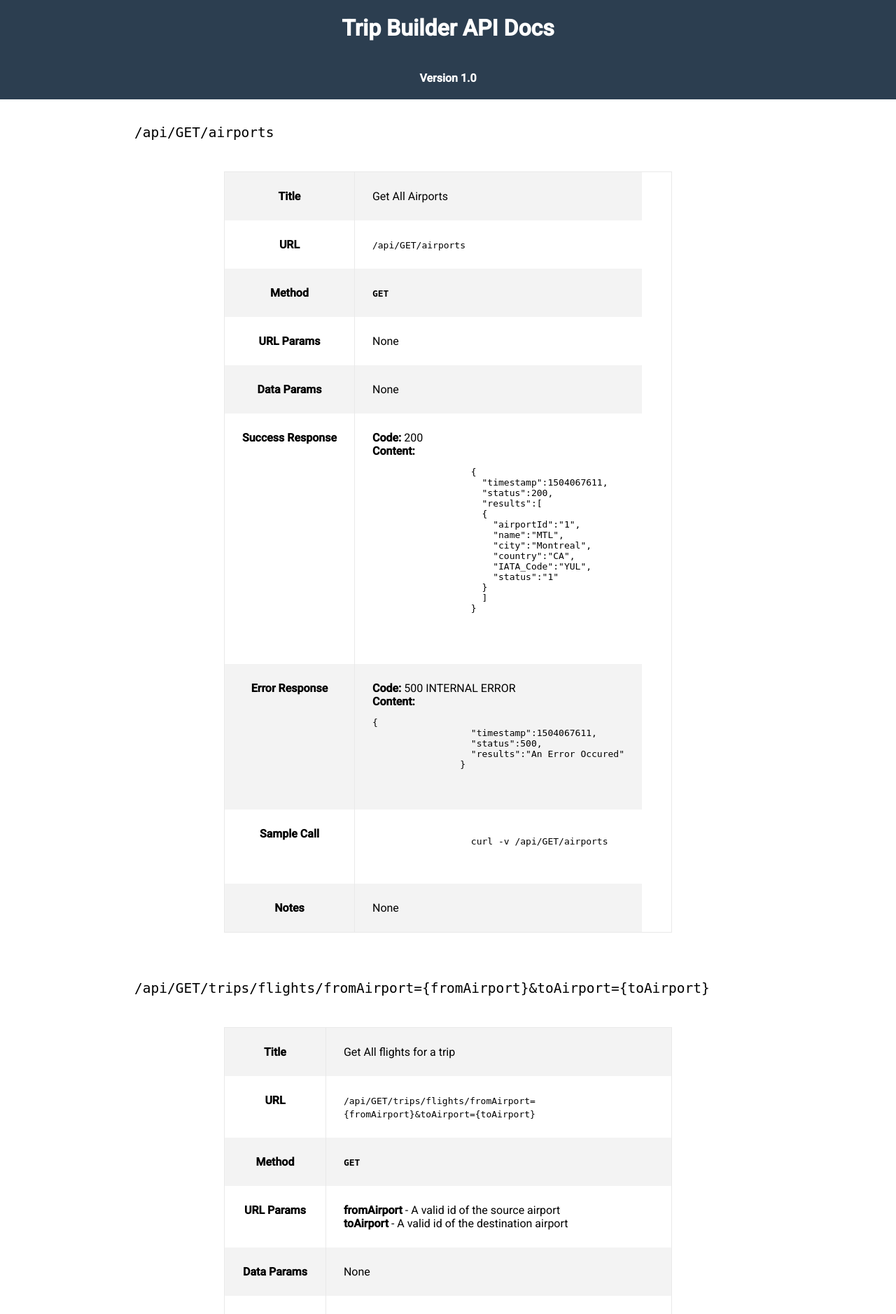
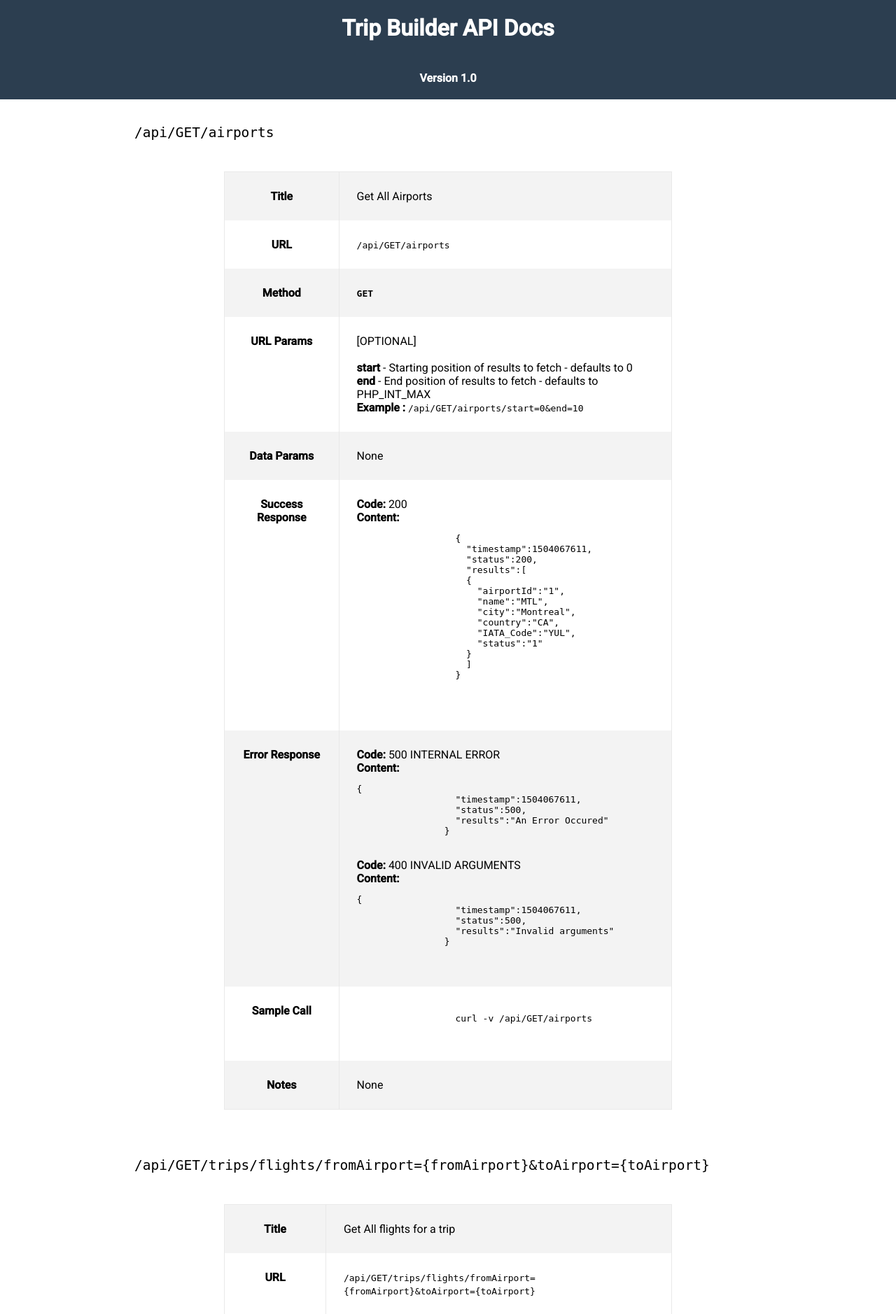
Before and after one commit to KiranGopalakrishnan/Flighthub-Tripbuilder, a PHP site: page /docs.html in a window 1280 px wide. Shown: the top 1878 px of the page at 70% size. Run offline with PHP 8.4, Linux system fonts and the light colour scheme; some libraries are stand-ins or nearby versions.

Commit message:
Added pagination support for airports api

```diff
--- a/public/docs.html
+++ b/public/docs.html
@@ -55,7 +55,10 @@
                 URL Params
               </th>
               <td>
-                <span class="caption">None</span> <br>
+                <span class="caption">[OPTIONAL]</span> <br>
+              </br><b>start</b> - Starting position of results to fetch - defaults to 0
+            </br><b>end</b> - End position of results to fetch - defaults to PHP_INT_MAX
+          </br> <b>Example :</b> <code>/api/GET/airports/start=0&end=10</code>
               </td>
             </tr>
 
@@ -103,6 +106,12 @@
                   "timestamp":1504067611,
                   "status":500,
                   "results":"An Error Occured"
+                }</pre></code><br>
+                <b>Code:</b> 400 INVALID ARGUMENTS <br>
+                <b>Content:</b> <code> <pre>{
+                  "timestamp":1504067611,
+                  "status":500,
+                  "results":"Invalid arguments"
                 }</pre></code><br>
               </td>
             </tr>
@@ -228,6 +237,15 @@
               Error Response
             </th>
             <td>
+            <br>
+              <b>Code:</b> 404 No results found <br>
+              <b>Content:</b> <code> <pre>
+              {
+                "timestamp":1504067611,
+                "status":404,
+                "results":"No results found"
+              }
+            </pre></code><br>
               <b>Code:</b> 500 INTERNAL ERROR <br>
               <b>Content:</b> <code> <pre>
               {
```
Also changed, not shown: public/index.php (+10 -2 lines), src/classes/class.airports.php (+16 -4 lines).
